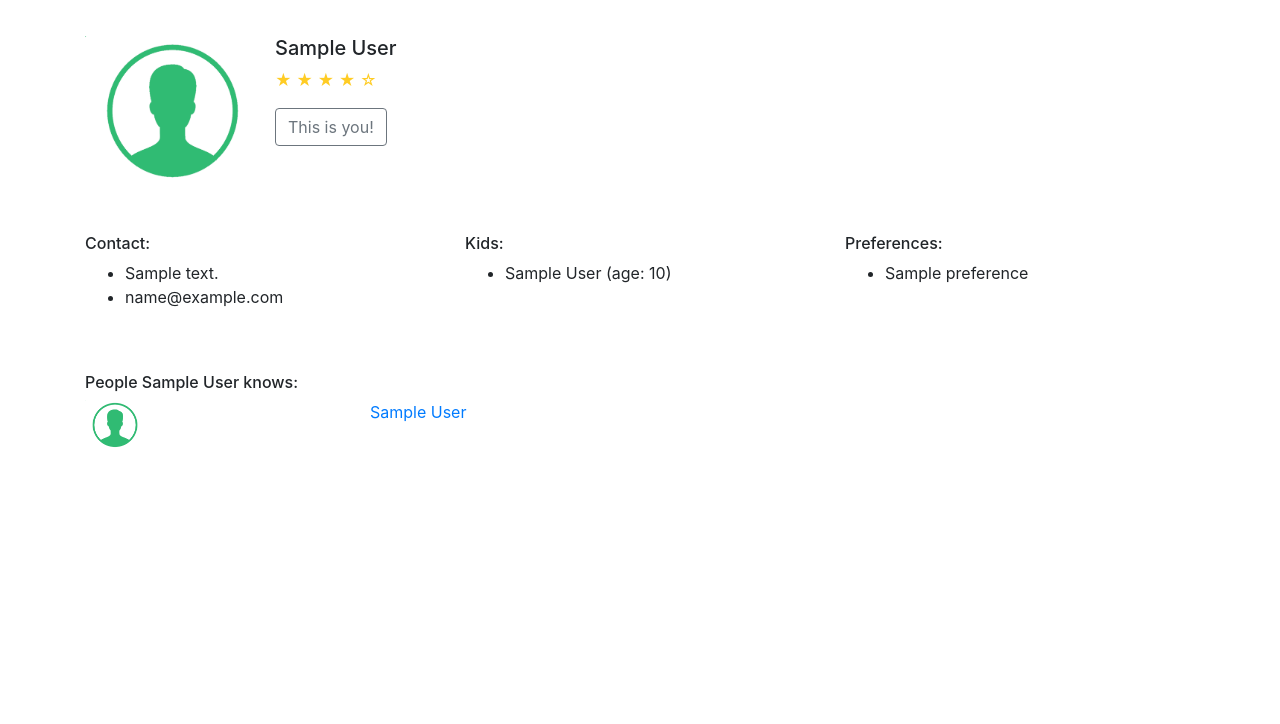
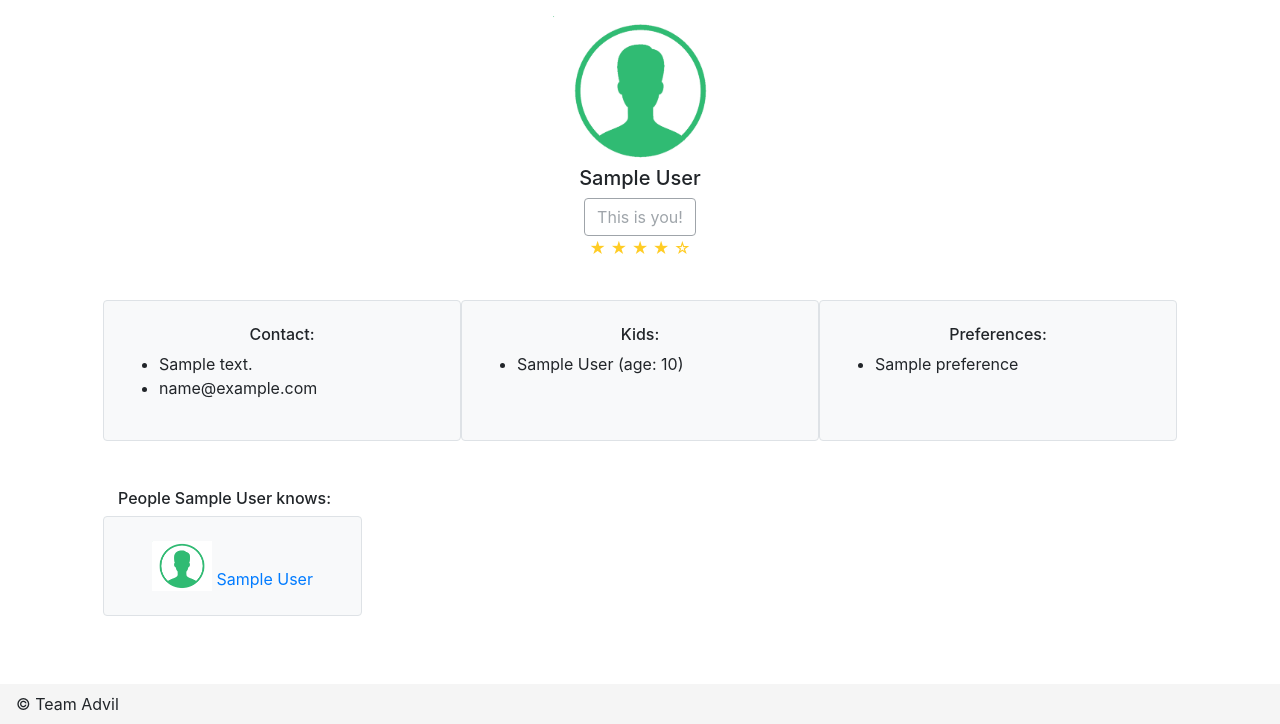
Before and after one commit to davidkohr/stork, a Django app: page /storkbaby/1/1/profile/ in a window 1280 px wide. Shown: the part 76-800 px from the top of the page. Run offline with Django 3.2, Linux system fonts and the light colour scheme; tables that the repository leaves empty hold one stand-in row (values such as "Sample post"); some libraries are stand-ins or nearby versions.

Commit message:
make it pretty

```diff
--- a/storkbaby/storkbabyapp/templates/storkbabyapp/base.html
+++ b/storkbaby/storkbabyapp/templates/storkbabyapp/base.html
@@ -30,12 +30,14 @@
           <li class="nav-item active">
             <a class="nav-link" href="/storkbaby/{{my_id}}">Home <span class="sr-only">(current)</span></a>
           </li>
+          {% if my_id %}
           <li class="nav-item">
               <a class="nav-link" href="/storkbaby/{{my_id}}/schedule">Schedule <span class="sr-only">(current)</span></a>
           </li>
           <li class="nav-item">
               <a class="nav-link" href="/storkbaby/{{my_id}}/{{my_id}}/profile">My Account<span class="sr-only">(current)</span></a>
-            </li>
+          </li>
+          {% endif %}
         </ul>
       </div>
       <form class="form-inline my-2 my-lg-0" type="get" action="/storkbaby/{{my_id}}/search" method="POST" style="margin: 0">
@@ -50,5 +52,10 @@
     </nav>
     {% block content %}
     {% endblock %}
+    <nav class="navbar fixed-bottom navbar-center navbar-light bg-faded" style="background-color: #f5f5f5;">
+        <ul class="nav navbar-nav">
+          <li> © Team Advil</li>
+        </ul>
+      </nav>
   </body>
 </html>
--- a/storkbaby/storkbabyapp/templates/storkbabyapp/profile.html
+++ b/storkbaby/storkbabyapp/templates/storkbabyapp/profile.html
@@ -3,19 +3,24 @@
 <link rel="stylesheet" href="https://cdnjs.cloudflare.com/ajax/libs/font-awesome/4.7.0/css/font-awesome.min.css">
 
 {% block content %}
-<div class="container">
+<div class="container px-lg-5">
         <!-- profile information -->
-        <div class="row">
+        <div class="row" align="center">
+            <div class="col" align="center">
             <!-- personal information -->
-            <div class="col-md" style="margin-top:20px">
-                <div class="row">
-                    <div class="col-md-2">
             <img style="vertical-align:bottom" width="175" height="150" src="{% static 'profile3.png' %}">
-                    <br><br>
-                    </div>
-                    <div class="col-md-3">
-                        <h5>{{name}}
-                        </h5>
+            <br>
+            <h5>{{name}}</h5>
+            {% if closeness == 0 %}
+            <button type="button" class="btn disabled btn-outline-secondary">This is you!</button>
+            {% elif closeness == 1%}
+            <button type="button" class="btn disabled btn-outline-success">Connected</button>
+            {% elif closeness == 2%}
+            <button type="button" class="btn disabled btn-outline-warning">Mutual Connections</button>
+            {% elif closeness == 3%}
+            <button type="button" class="btn disabled btn-outline-danger">No Mutual Connections</button>
+            {% endif %}
+            <br>
             {% for i in '01234'|make_list %}
             {% if rating >= forloop.counter %}
                 <a href="/storkbaby/{{my_id}}/rate/{{profile_id}}/{{i}}" style="text-decoration : none;color:#ffcc24;"><span>★</span></a>
@@ -23,7 +28,6 @@
                 <a href="/storkbaby/{{my_id}}/rate/{{profile_id}}/{{i}}" style="text-decoration : none;color:#ffcc24;"><span >☆</span></a>
             {% endif %}
             {% endfor %}
-
             <p>
             {% if messages %}
                 {% for message in messages %}
@@ -31,82 +35,66 @@
                 {% endfor %}
             {% endif %}
             </p>
-
-                        {% if closeness == 0 %}
-                        <button type="button" class="btn btn-outline-secondary">This is you!</button>
-                        {% elif closeness == 1%}
-                        <button type="button" class="btn btn-outline-success">Connected</button>
-                        {% elif closeness == 2%}
-                        <button type="button" class="btn btn-outline-warning">Mutual Connections</button>
-                        {% elif closeness == 3%}
-                        <button type="button" class="btn btn-outline-danger">No Mutual Connections</button>
-                        {% endif %}
-                    </div>
-                    <div class="col-md-6">
-                        <br>
-                    </div>
-                </div>
             </div>
         </div>
         <br>
         <!-- other information -->
         <div class="row">
             <!-- contact information -->
-            <div class="col-md-4">
+            <div class="col border bg-light rounded" align="center">  <br>
                 <h6>Contact:</h6>
-                <ul>
+                <ul style="text-align:left;">
                     <li>{{address}}</li>
                     <li>{{email}}</li>
-                </ul>
+                </ul>    <br>
             </div>
             <!-- kid/qualification information -->
-            <div class="col-md-4">
+            <div class="col border bg-light rounded" align="center">  <br>
                     {%if parent%}
                     <h6>Kids:</h6>
-                    <ul>
+                    <ul style="text-align:left;">
                         {% for kid in kids %}
                         <li>{{kid.0}} (age: {{kid.1}}) </li>
                         {% endfor %}
                     </ul>
                     {% else %}
                     <h6>Qualifications:</h6>
-                    <ul>
+                    <ul style="text-align:left;">
                         <li>Education: {{education}}</li>
                         <li>Experience: {{experience}}</li>
                     </ul>
-                    {%endif%}
+                    {%endif%} <br>
             </div>
             <!-- preference information -->
-            <div class="col-md-4">
+            <div class="col border bg-light rounded" align="center">  <br>
                     {%if parent%}
                     <h6>Preferences:</h6>
                     {% else %}
                     <h6>Supports:</h6>
                     {%endif%}
-                    <ul>
+                    <ul style="text-align:left;">
                         {% for item in preferences %}
                         <li>{{item}}</li>
                         {% endfor %}
-                    </ul>
+                    </ul> <br>
             </div>
         </div>
         <!-- this is where connections will go -->
         <br>
         <div class="row">
-            <div class="col-sm">
+            <div class="col">
                 <br>
                 <h6>People {{name}} knows:</h6>
             </div>
         </div>
         <div class="row ">
             {% for item in connections %}
-            <div class="col-md">
+            <div class="col ">
                 <div class="row">
-                    <div class="col-md-3">
-                        <img style="vertical-align:bottom" width="60" height="50" src="{% static 'profile3.png' %}">
-                    </div>
-                    <div class="col-md-6">
+                    <div class="col-xs border bg-light px-md-5 rounded"> <br>
+                        <img style="vertical-align:bottom" width="60" height="50" align="middle" src="{% static 'profile3.png' %}">
                         <a href="../../{{item.1}}/profile">{{item.0}}</a>
+                        <br><br>
                     </div>
                 </div>
             </div>
--- a/storkbaby/storkbabyapp/templates/storkbabyapp/search.html
+++ b/storkbaby/storkbabyapp/templates/storkbabyapp/search.html
@@ -8,7 +8,7 @@
             <div class="col-md" style="margin-top:20px">
                 <div class="row">
                     <div class="col-md-2">
-                        <img style="vertical-align:bottom" width="150" height="150" src="{% static 'profileM.png' %}">
+                        <img style="vertical-align:bottom" width="170" height="150" src="{% static 'profile3.png' %}">
                     <br><br>
                     </div>
                     <div class="col-md-3">
```
Lines whose indentation alone changed are shown as unchanged.
